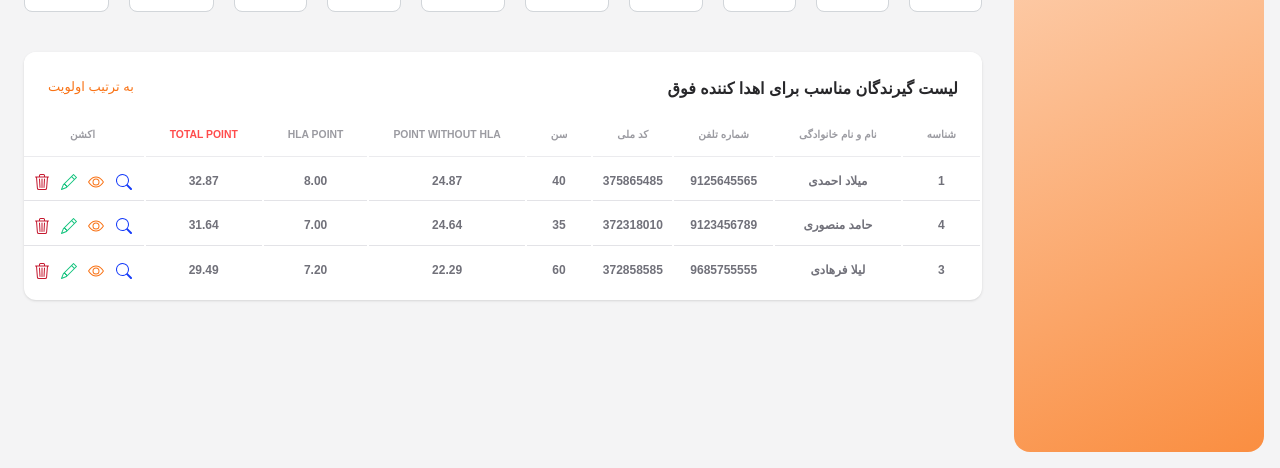
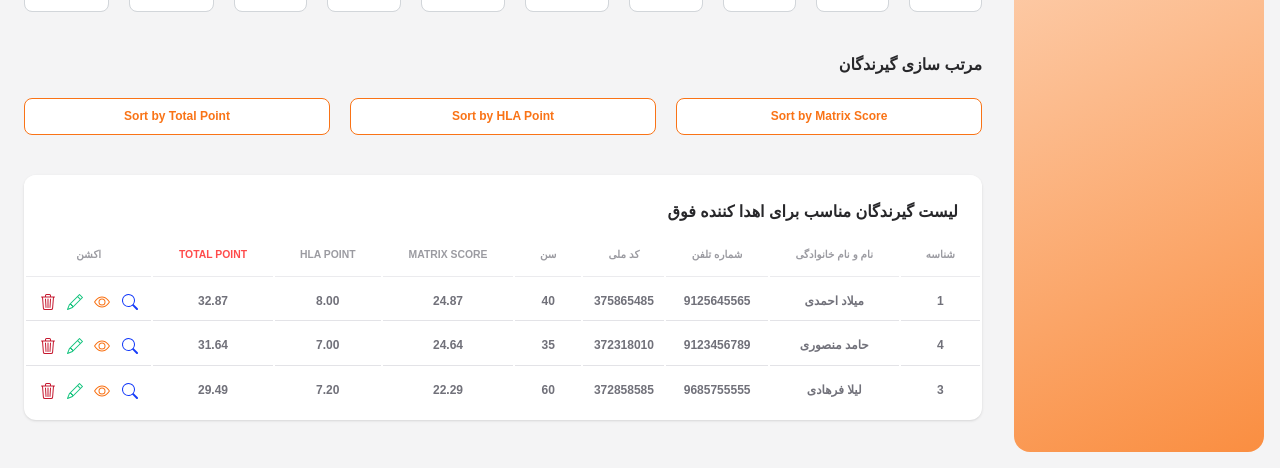
Before and after one commit to ali-ahmadi-official/charity, a Django app: page /donors/1/ in a window 1280 px wide. Shown: the part 544-1012 px from the top of the page. Run offline with Django 5.2, Linux system fonts and the light colour scheme; a user stored in the database is signed in; data comes from the database, SQL or seed files in the repository; both versions use the stored data as it was after the commit; some libraries are stand-ins or nearby versions; some web fonts are replaced.

Commit message:
update hla options

```diff
--- a/static/js/hla.js
+++ b/static/js/hla.js
@@ -143,6 +143,18 @@ trs.forEach(tr => {
     const hla_drb_point = scoreHlaDrb(recipient.hla_drb_first, recipient.hla_drb_second, donor.hla_drb_first, donor.hla_drb_second);
     const hla_dqb1_point = calculateLocusScore(recipient.hla_dqb1_first, recipient.hla_dqb1_first_type, recipient.hla_dqb1_second, recipient.hla_dqb1_second_type, hal_dqb1_list, "hla_dqb1");
 
+    const self_hla_a_point_div = document.getElementById(`hla_a_${recipientId}_point`);
+    const self_hla_b_point_div = document.getElementById(`hla_b_${recipientId}_point`);
+    const self_hla_drb1_point_div = document.getElementById(`hla_drb1_${recipientId}_point`);
+    const self_hla_drb_point_div = document.getElementById(`hla_drb_${recipientId}_point`);
+    const self_hla_dqb1_point_div = document.getElementById(`hla_dqb1_${recipientId}_point`);
+
+    self_hla_a_point_div.innerText = hla_a_point;
+    self_hla_b_point_div.innerText = hla_b_point;
+    self_hla_drb1_point_div.innerText = hla_drb1_point;
+    self_hla_drb_point_div.innerText = hla_drb_point;
+    self_hla_dqb1_point_div.innerText = hla_dqb1_point;
+
     const total_point = ((hla_a_point + hla_b_point + hla_drb1_point + hla_dqb1_point + hla_drb_point) / 5).toFixed(2);
 
     // نمایش در جدول HTML — ستون ششم با تگ <span>
@@ -159,24 +171,30 @@ trs.forEach(tr => {
     }
 });
 
+function sortTableByColumn(columnIndex) {
     const table = document.getElementById('myTable');
     const tbody = table.querySelector('tbody');
-// گرفتن تمام ردیف‌ها داخل tbody
     const rows = Array.from(tbody.querySelectorAll('tr'));
 
-// مرتب‌سازی ردیف‌ها بر اساس مقدار td هشتم (ایندکس 7)
     rows.sort((a, b) => {
-    // گرفتن مقدار td هشتم و تبدیل به عدد
-    const valA = parseFloat(a.cells[7].textContent) || 0;
-    const valB = parseFloat(b.cells[7].textContent) || 0;
-    return valB - valA; // از بیشتر به کمتر
+        const valA = a.cells[columnIndex].textContent.trim();
+        const valB = b.cells[columnIndex].textContent.trim();
+
+        // اگر مقدار عددی بود، به عدد تبدیل کن و مقایسه عددی انجام بده
+        const numA = parseFloat(valA);
+        const numB = parseFloat(valB);
+        if (!isNaN(numA) && !isNaN(numB)) {
+            return numB - numA; // از بیشتر به کمتر
+        }
+
+        // در غیر این صورت، مقایسه رشته‌ای انجام بده
+        return valA.localeCompare(valB, 'fa'); // مرتب‌سازی فارسی
     });
 
-// پاک کردن tbody
+    // پاک کردن tbody و اضافه‌کردن ردیف‌ها
     tbody.innerHTML = '';
-
-// اضافه کردن ردیف‌ها مرتب شده به tbody
     rows.forEach(row => tbody.appendChild(row));
+}
 
 const black = document.querySelector('.black');
 function showDiv(id) {
--- a/templates/donor_detail.html
+++ b/templates/donor_detail.html
@@ -96,11 +96,19 @@
         <div class="form-control" style="display: none;" id="hla_dqb1_first_donor_type">{{ donor.hla_dqb1_1.get_type_display }}</div>
         <div class="form-control" style="display: none;" id="hla_dqb1_second_donor_type">{{ donor.hla_dqb1_2.get_type_display }}</div>
     </div>
+
+    <div class="col-12" style="margin-top: 40px; margin-bottom: -20px;">
+        <h6>مرتب سازی گیرندگان</h6>
+        <div class="my-form" style="grid-template-columns: repeat(3, 1fr);">
+            <button style="background-color: #fff; border: 1px solid #f97316; border-radius: 0.5rem; color: #f97316; padding: 8px 32px; font-size: 0.75rem; font-weight: 700;" onclick="sortTableByColumn(5)">Sort by Matrix Score</button>
+            <button style="background-color: #fff; border: 1px solid #f97316; border-radius: 0.5rem; color: #f97316; padding: 8px 32px; font-size: 0.75rem; font-weight: 700;" onclick="sortTableByColumn(6)">Sort by HLA Point</button>
+            <button style="background-color: #fff; border: 1px solid #f97316; border-radius: 0.5rem; color: #f97316; padding: 8px 32px; font-size: 0.75rem; font-weight: 700;" onclick="sortTableByColumn(7)">Sort by Total Point</button>
+        </div>
+    </div>
     <div class="col-12" style="margin-top: 40px;">
         <div class="card mb-4">
             <div class="card-header pb-0" style="display: flex; justify-content: space-between;">
                 <h6>لیست گیرندگان مناسب برای اهدا کننده فوق</h6>
-                <p style="font-size: small; color: #f97316;">به ترتیب اولویت</p>
             </div>
             <div class="card-body px-0 pt-0 pb-2">
                 <div class="table-responsive p-0">
@@ -124,7 +132,7 @@
                                     سن</th>
                                 <th
                                     class="text-center text-uppercase text-secondary text-xxs font-weight-bolder opacity-7">
-                                    Point Without HLA</th>
+                                    Matrix Score</th>
                                 <th
                                     class="text-center text-uppercase text-secondary text-xxs font-weight-bolder opacity-7">
                                     HLA Point</th>
@@ -201,6 +209,7 @@
                                     <div class="form-control" id="hla_dqb1_first_{{ recipient.id }}">{{ recipient.hla_dqb1_1 }}</div>
                                     <div class="form-control" id="hla_dqb1_second_{{ recipient.id }}">{{ recipient.hla_dqb1_2 }}</div>
                                     <div class="form-control c6">Recipient</div>
+
                                     <div style="display: none;" id="hla_a_first_{{ recipient.id }}_type">{{ recipient.hla_a_1.get_type_display }}</div>
                                     <div style="display: none;" id="hla_a_second_{{ recipient.id }}_type">{{ recipient.hla_a_2.get_type_display }}</div>
                                     <div style="display: none;" id="hla_b_first_{{ recipient.id }}_type">{{ recipient.hla_b_1.get_type_display }}</div>
@@ -211,6 +220,13 @@
                                     <div style="display: none;" id="hla_drb_second_{{ recipient.id }}_type">{{ recipient.hla_drb_2.get_type_display }}</div>
                                     <div style="display: none;" id="hla_dqb1_first_{{ recipient.id }}_type">{{ recipient.hla_dqb1_1.get_type_display }}</div>
                                     <div style="display: none;" id="hla_dqb1_second_{{ recipient.id }}_type">{{ recipient.hla_dqb1_2.get_type_display }}</div>
+
+                                    <div class="form-control c1" id="hla_a_{{ recipient.id }}_point"></div>
+                                    <div class="form-control c2" id="hla_b_{{ recipient.id }}_point"></div>
+                                    <div class="form-control c3" id="hla_drb1_{{ recipient.id }}_point"></div>
+                                    <div class="form-control c4" id="hla_drb_{{ recipient.id }}_point"></div>
+                                    <div class="form-control c5" id="hla_dqb1_{{ recipient.id }}_point"></div>
+                                    <div class="form-control c6">Point</div>
                                 </div>
                                 <td class="align-middle text-center">
                                     <a href="#" title="See HLA" style="padding: 0 4px;" onclick="showDiv('recipient_{{ recipient.id }}')">
--- a/templates/main.html
+++ b/templates/main.html
@@ -148,7 +148,7 @@
                                     سن</th>
                                 <th
                                     class="text-center text-uppercase text-secondary text-xxs font-weight-bolder opacity-7">
-                                    Point Without HLA</th>
+                                    Matrix Score</th>
                                 <th
                                     class="text-center text-uppercase text-secondary text-xxs font-weight-bolder opacity-7">
                                     اکشن</th>
--- a/templates/recipient_list.html
+++ b/templates/recipient_list.html
@@ -78,7 +78,7 @@
                                     سن</th>
                                 <th
                                     class="text-center text-uppercase text-secondary text-xxs font-weight-bolder opacity-7">
-                                    Point Without HLA</th>
+                                    Matrix Score</th>
                                 <th
                                     class="text-center text-uppercase text-secondary text-xxs font-weight-bolder opacity-7">
                                     اکشن</th>
```
Also changed, not shown: db.sqlite3, 1 other file. Lines whose indentation alone changed are shown as unchanged.
